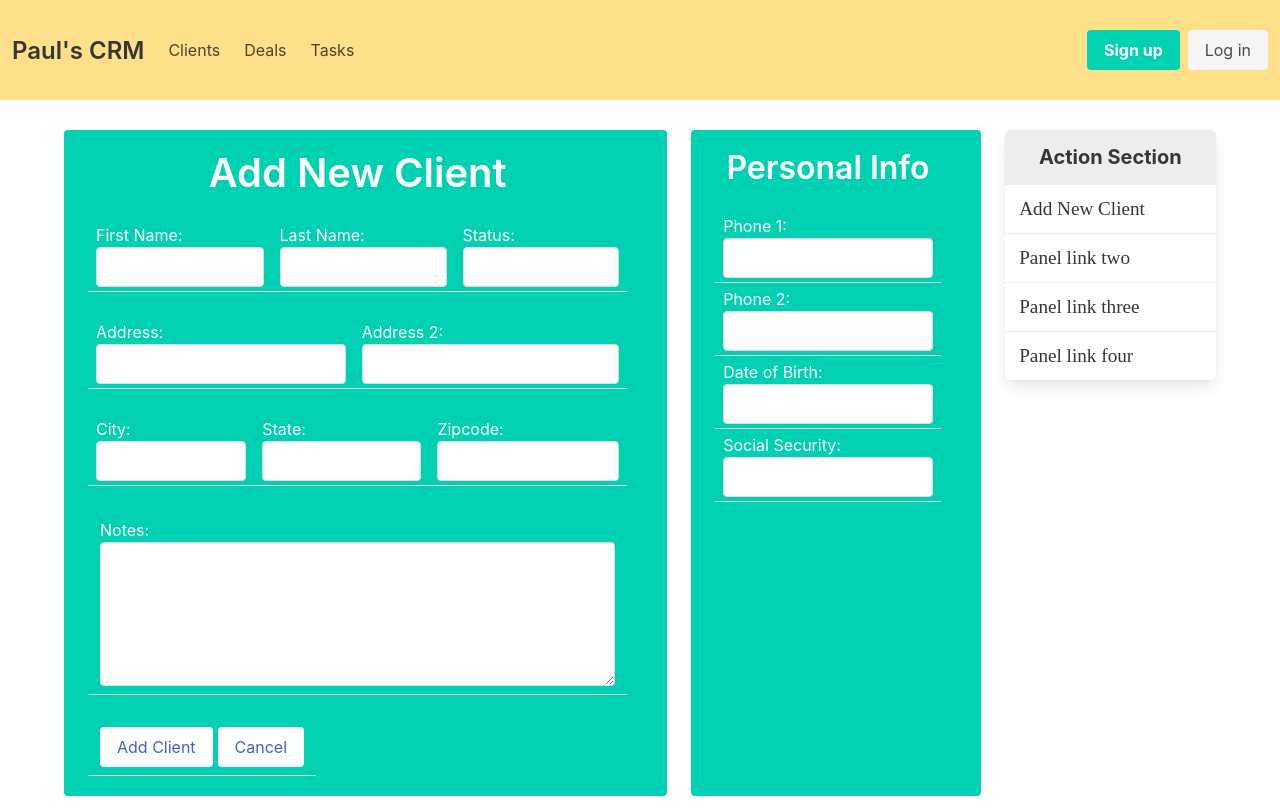
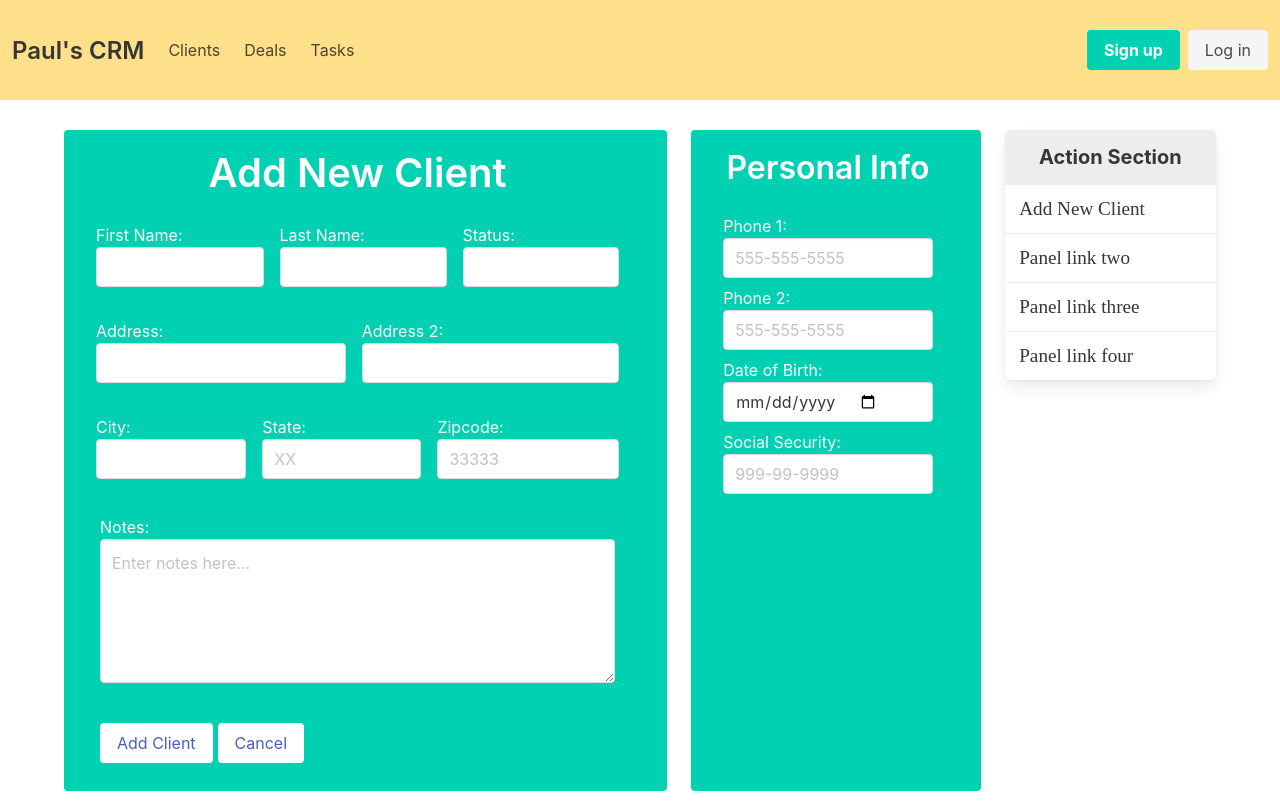
Before and after one commit to plwebdesigns/mycrm2-client, an Angular app: page /client-add in a window 1280 px wide. Built offline with nearby package versions, Linux system fonts and the light colour scheme.

Commit message:
validation for client-add

```diff
--- a/src/app/app.module.ts
+++ b/src/app/app.module.ts
@@ -13,6 +13,7 @@ import { ClientDetailComponent } from './client-detail/client-detail.component';
 import { ClientAddComponent } from './client-add/client-add.component';
 import { LoginComponent } from './login/login.component';
 import { SignupComponent } from './signup/signup.component';
+
 
 
 
--- a/src/app/client-add/client-add.component.css
+++ b/src/app/client-add/client-add.component.css
@@ -2,3 +2,12 @@ table {
     background-color: #01D0B2;
     color: white;
 }
+.table td, .table th {
+    border: none;
+}
+.input.ng-valid.ng-touched {
+    border: 2px solid #42A948;
+}
+.input.ng-invalid.ng-touched {
+    border: solid 2px #a94442;
+}
--- a/src/app/client-add/client-add.component.html
+++ b/src/app/client-add/client-add.component.html
@@ -33,17 +33,18 @@
               <input type="text" class="input" formControlName="city">
             </td>
             <td>State:
-              <input type="text" class="input" formControlName="state">
+              <input type="text" class="input" formControlName="state" placeholder="XX">
             </td>
             <td>Zipcode:
-              <input type="text" class="input" formControlName="zipcode">
+              <input type="text" class="input" formControlName="zipcode" placeholder="33333">
             </td>
           </tr>
         </table>
           <table class="table">
             <tr>
               <td>Notes:
-                  <textarea class="textarea" cols="50" rows="5" formControlName="notes"></textarea>
+                  <textarea class="textarea" cols="50" rows="5" formControlName="notes"
+                  placeholder="Enter notes here..."></textarea>
               </td>
             </tr>
           </table>
@@ -65,22 +66,22 @@
           <table class="table is-narrow">
             <tr>
               <td>Phone 1:
-                <input type="text" class="input" formControlName="phone_1">
+                <input type="tel" class="input" formControlName="phone_1" placeholder="555-555-5555">
               </td>
             </tr>
             <tr>
               <td>Phone 2:
-                <input type="text" class="input" formControlName="phone_2">
+                <input type="text" class="input" formControlName="phone_2" placeholder="555-555-5555">
               </td>
             </tr>
             <tr>
               <td>Date of Birth:
-                <input type="text" class="input" formControlName="dob">
+                <input type="date" class="input" formControlName="dob">
               </td>
             </tr>
             <tr>
               <td>Social Security:
-                <input type="text" class="input" formControlName="ssn">
+                <input type="text" class="input" formControlName="ssn" placeholder="999-99-9999">
               </td>
             </tr>
           </table>
--- a/src/app/client-add/client-add.component.ts
+++ b/src/app/client-add/client-add.component.ts
@@ -1,7 +1,6 @@
 import { Component, OnInit, Output } from '@angular/core';
 import {Client, ClientService} from "../client.service";
-import {FormBuilder, FormGroup} from "@angular/forms";
-import {error} from "util";
+import {FormBuilder, FormGroup, Validators} from "@angular/forms";
 
 @Component({
   selector: 'app-client-add',
@@ -20,18 +19,18 @@ export class ClientAddComponent implements OnInit {
 
   ngOnInit() {
     this.clientForm = this.fb.group({
-      first_name: [],
-      last_name: [],
-      status: [],
-      address_1: [],
-      address_2: [],
-      city: [],
-      state: [],
-      zipcode: [],
-      phone_1: [],
-      phone_2: [],
+      first_name: ['', [Validators.maxLength(50), Validators.required]],
+      last_name: ['', [Validators.maxLength(50), Validators.required]],
+      status: ['', [Validators.maxLength(50)]],
+      address_1: ['', [Validators.maxLength(100)]],
+      address_2: ['', [Validators.maxLength(100)]],
+      city: ['', [Validators.maxLength(50)]],
+      state: ['', [Validators.maxLength(2)]],
+      zipcode: ['', [Validators.maxLength(5)]],
+      phone_1: ['', [Validators.pattern('^\\D?(\\d{3})\\D?\\D?(\\d{3})\\D?(\\d{4})$')]],
+      phone_2: ['', [Validators.pattern('^\\D?(\\d{3})\\D?\\D?(\\d{3})\\D?(\\d{4})$')]],
       dob: [],
-      ssn: [],
+      ssn: ['', [Validators.maxLength(12)]],
       notes: []
     });
   }
--- a/src/app/client-detail/client-detail.component.css
+++ b/src/app/client-detail/client-detail.component.css
@@ -1,5 +1,5 @@
 table {
-    background-color: #1E9DEE;
+    background-color: #01D0B2;
     color: white;
 }
 .table td, .table th {
--- a/src/app/client-detail/client-detail.component.html
+++ b/src/app/client-detail/client-detail.component.html
@@ -4,7 +4,7 @@
     <div class="tile is-ancestor">
       <div class="tile is-vertical is-8">
         <div class="tile is-parent is-vertical">
-          <article class="tile is-child notification is-info">
+          <article class="tile is-child notification is-primary">
             <h1 class="title is-2 has-text-centered">
               {{client.first_name | uppercase}} {{client.last_name | uppercase}}
             </h1>
@@ -73,7 +73,7 @@
       </div>
       <div class="tile is-vertical is-4">
         <div class="tile is-parent is-vertical">
-          <article class="tile is-child notification is-info">
+          <article class="tile is-child notification is-primary">
             <h1 class="title is-3 has-text-centered">Personal Info</h1>
             <table class="table is-narrow">
               <tr>
@@ -110,7 +110,7 @@
       <div class="tile is-vertical is-8">
         <div class="tile">
           <div class="tile is-parent is-vertical">
-            <article class="tile is-child notification is-info is-outlined">
+            <article class="tile is-child notification is-primary is-outlined">
               <h2 class="title is-3">Deals for {{client.first_name}}</h2>
               <table class="table">
                 <tr *ngFor="let deal of client.deal_id">
```
